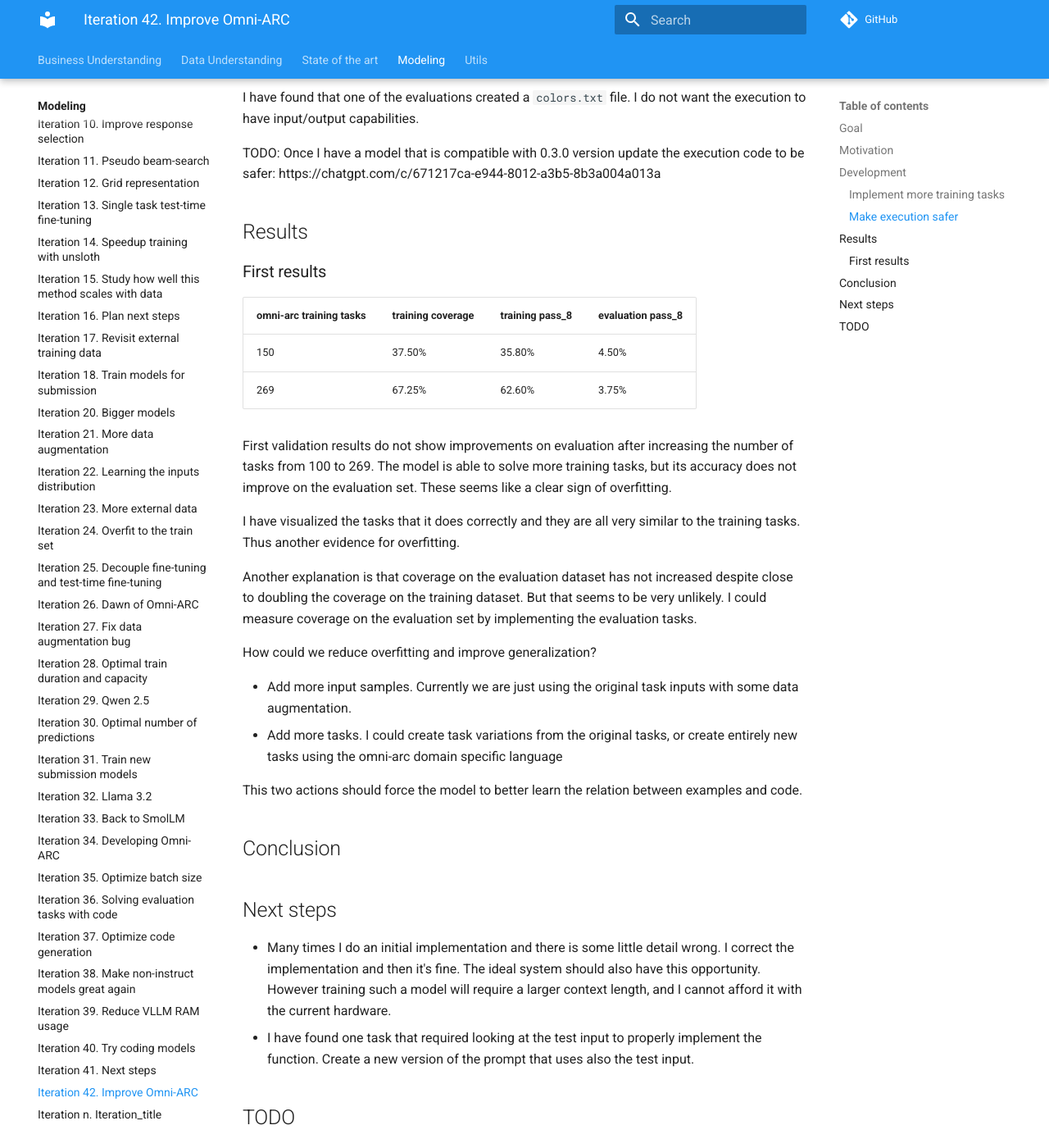
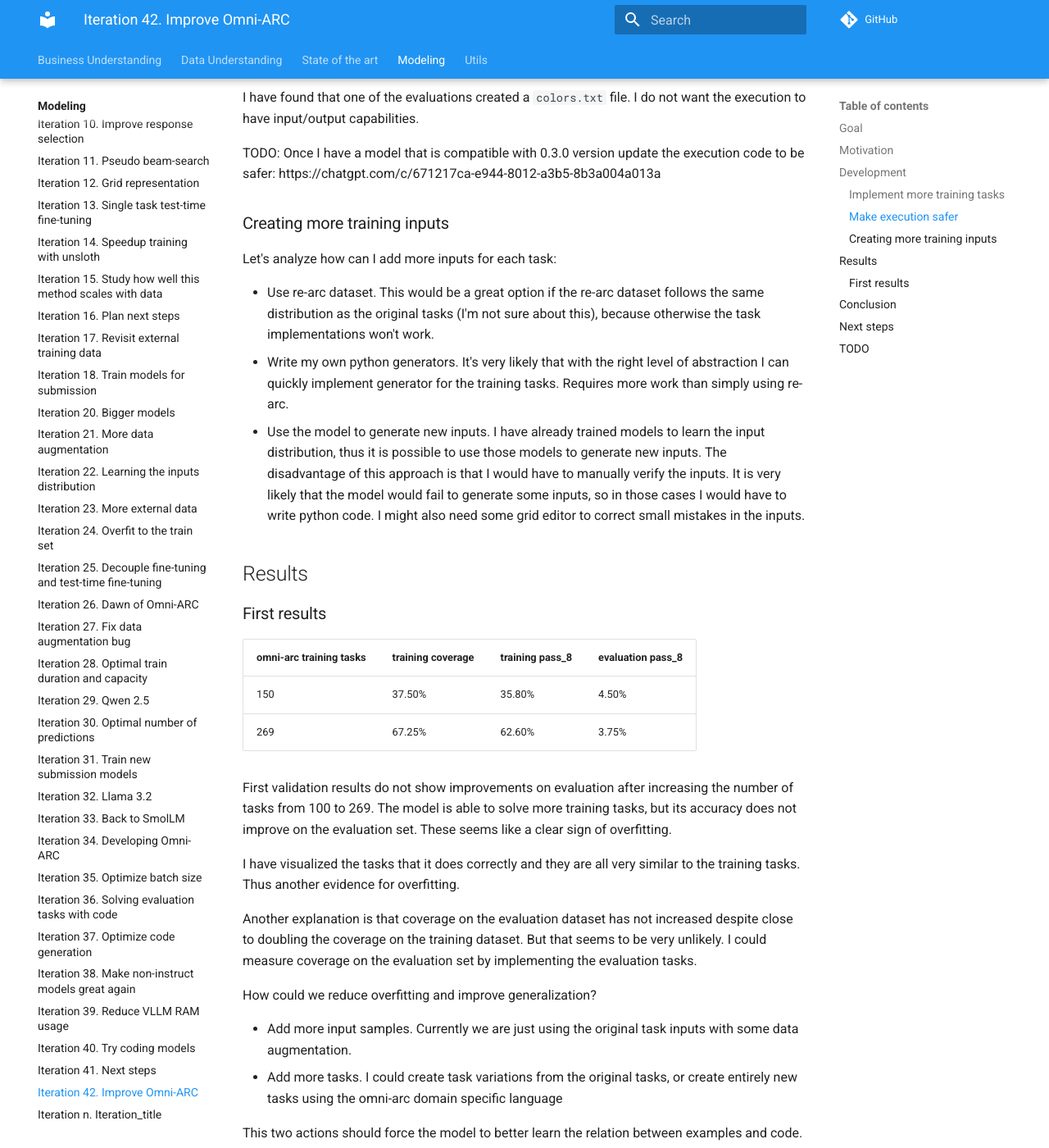
Before and after one commit to zhengjunyao-work/arc24, an MkDocs documentation site: the page built from docs/modeling/Iteration_42_improve_omniarc.md, in a window 1280 px wide and 1400 px high, scrolled down 899 px. Shown: the whole window at 82% size. Built offline with MkDocs 1.6.1 and Material for MkDocs 9.7.7, drawn with Linux system fonts in a browser that asks for light colours; comment, search, counter and statistics services are not loaded; some of the changed text lies outside the part shown.

Commit message:
updated documentation

```diff
--- a/docs/modeling/Iteration_42_improve_omniarc.md
+++ b/docs/modeling/Iteration_42_improve_omniarc.md
@@ -31,6 +31,20 @@ have input/output capabilities.
 
 TODO: Once I have a model that is compatible with 0.3.0 version update the execution code to be safer: https://chatgpt.com/c/671217ca-e944-8012-a3b5-8b3a004a013a
 
+### Creating more training inputs
+
+Let's analyze how can I add more inputs for each task:
+
+- Use re-arc dataset. This would be a great option if the re-arc dataset follows the same distribution
+  as the original tasks (I'm not sure about this), because otherwise the task implementations won't work.
+- Write my own python generators. It's very likely that with the right level of abstraction I can
+  quickly implement generator for the training tasks. Requires more work than simply using re-arc.
+- Use the model to generate new inputs. I have already trained models to learn the input distribution,
+  thus it is possible to use those models to generate new inputs. The disadvantage of this approach
+  is that I would have to manually verify the inputs. It is very likely that the model would fail
+  to generate some inputs, so in those cases I would have to write python code. I might also need
+  some grid editor to correct small mistakes in the inputs.
+
 ## Results
 
 ### First results
@@ -59,6 +73,10 @@ How could we reduce overfitting and improve generalization?
 
 This two actions should force the model to better learn the relation between examples and code.
 
+It's very likely that the bad scaling behavior that we observed in recent iterations was caused by the
+poor generalization. Thus if we unlock generalization it is possible that we are going to improve
+the accuracy of the model, but also the model could improve given more compute (more predictions).
+
 ## Conclusion
 
 ## Next steps
@@ -71,4 +89,6 @@ This two actions should force the model to better learn the relation between exa
 
 ## TODO
 
-- [ ]
+- [ ] Restrict globals
+- [ ] Analyze RE-ARC input distribution
+- [ ] Analyze generated input distribution
```
